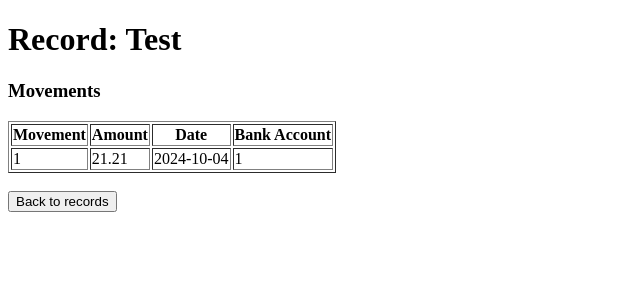
After one commit to EthanMoreta/Finance-Database, a Flask app: page /view_record/1 in a window 1280 px wide. The commit adds this page. Shown: the top 300 px of the page, without its empty margins (0-640 px from the left). Run offline with Flask 3, Linux system fonts and the light colour scheme; data comes from the database, SQL or seed files in the repository.

Commit message:
Now you can check movements from each record

```diff
--- a/app.py
+++ b/app.py
@@ -97,6 +97,18 @@ def delete_record(record_id):
     conn.close()
     return redirect('/record')
 
+# Ruta para eliminar una tarjeta
+@app.route('/view_record/<int:record_id>')
+def view_record(record_id):
+    conn = mysql.connector.connect(**db_config)
+    cursor = conn.cursor(dictionary=True)
+    cursor.execute("SELECT * FROM movement, register WHERE movement_id = my_movement and my_record = %s", (record_id,))
+    movements = cursor.fetchall()
+    cursor.execute("SELECT record_name FROM record WHERE record_id = %s", (record_id,))
+    record_name = cursor.fetchone()
+    conn.close()
+    return render_template('movement.html', movements=movements, record_name=record_name)
+
 # Ruta para actualizar un registro
 @app.route('/update', methods=['POST'])
 def update_account():
--- /dev/null
+++ b/templates/movement.html
@@ -0,0 +1,37 @@
+<!DOCTYPE html>
+<html lang="en">
+<head>
+    <meta charset="UTF-8">
+    <meta name="viewport" content="width=device-width, initial-scale=1.0">
+    <title>Bank Accounts</title>
+</head>
+<body>
+    <h1>Record: {{record_name.record_name}}</h1>
+
+    <h3>Movements</h3>
+    <table border="1">
+        <thead>
+            <tr>
+                <th>Movement</th>
+                <th>Amount</th>
+                <th>Date</th>
+                <th>Bank Account</th>
+            </tr>
+        </thead>
+        <tbody>
+            {% for movement in movements %}
+            <tr>
+                <td>{{ movement.movement_id }}</td>
+                <td>{{ movement.amount }}</td>
+                <td>{{ movement.movement_date }}</td>
+                <td>{{ movement.my_account }}</td>
+            </tr>
+            {% endfor %}
+        </tbody>
+    </table>
+</body>
+</html>
+<br>
+<a href="/record">
+    <button type="button">Back to records</button>
+</a>
```
Also changed, not shown: templates/record.html (+8 -1 lines).
